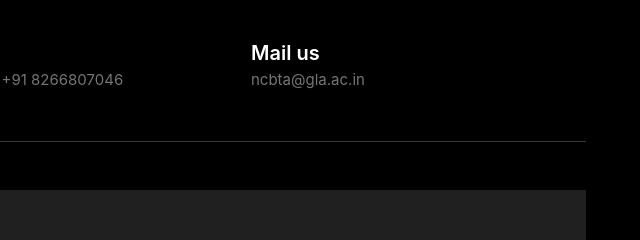
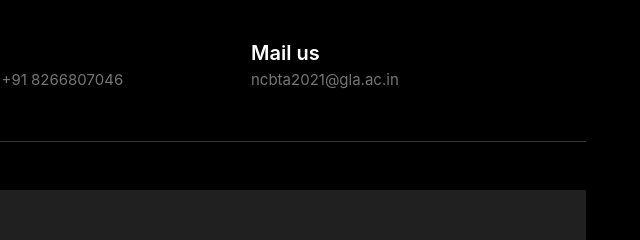
Before and after one commit to AdeshChauhan19/NCBTACHEMGLA, a plain HTML site: page Committee.html in a window 1280 px wide. Shown: the part 2461-2701 px from the top of the page, 609-1249 px from the left. Drawn offline with nearby package versions, Linux system fonts and the light colour scheme.

Commit message:
updated footer

```diff
--- a/Committee.html
+++ b/Committee.html
@@ -400,7 +400,7 @@
                             <i class="far fa-envelope-open"></i>
                             <div class="cta-text">
                                 <h4>Mail us</h4>
-                                <span>ncbta@gla.ac.in</span>
+                                <span>ncbta2021@gla.ac.in</span>
                             </div>
                         </div>
                     </div>
```
Also changed, not shown: agenda.html (+1 -1 lines), index.html (+1 -1 lines), publication.html (+1 -1 lines), registration.html (+1 -1 lines), speakers.html (+1 -1 lines), submission.html (+1 -1 lines), topic.html (+1 -1 lines).
